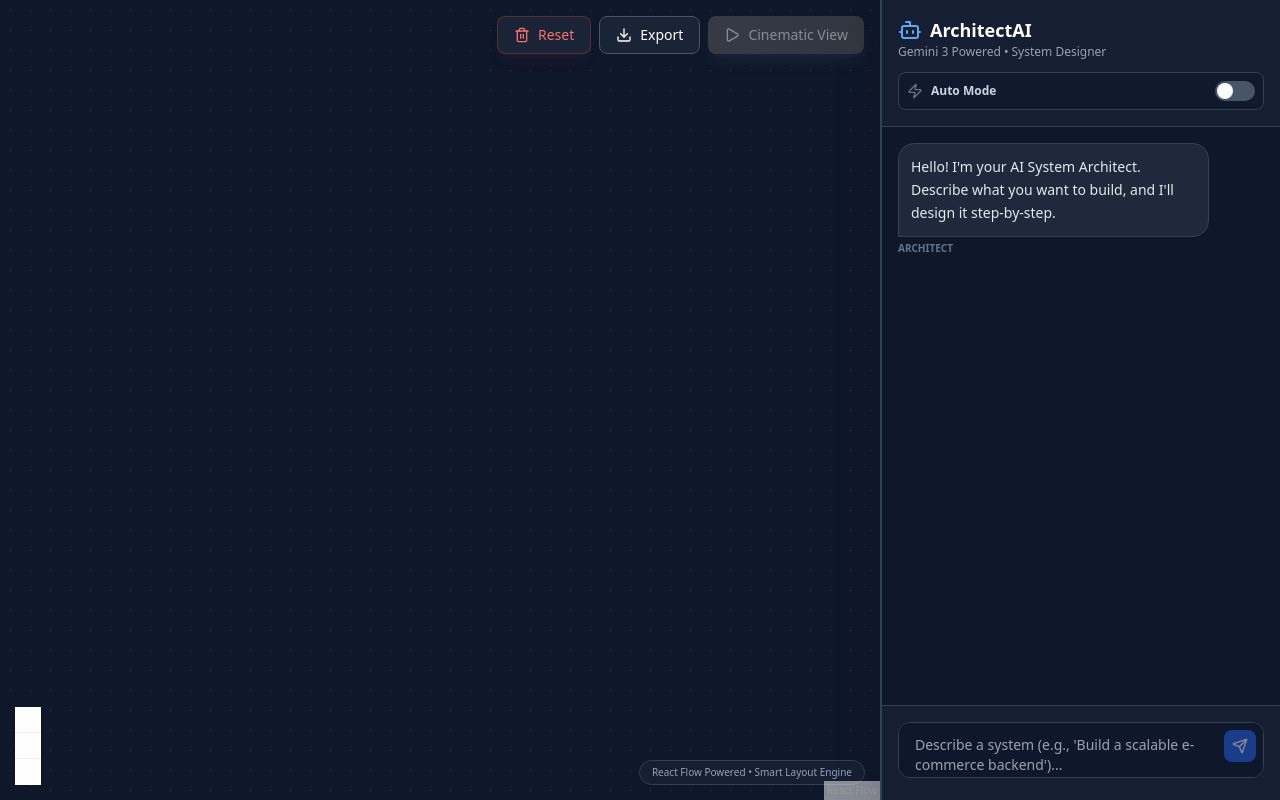
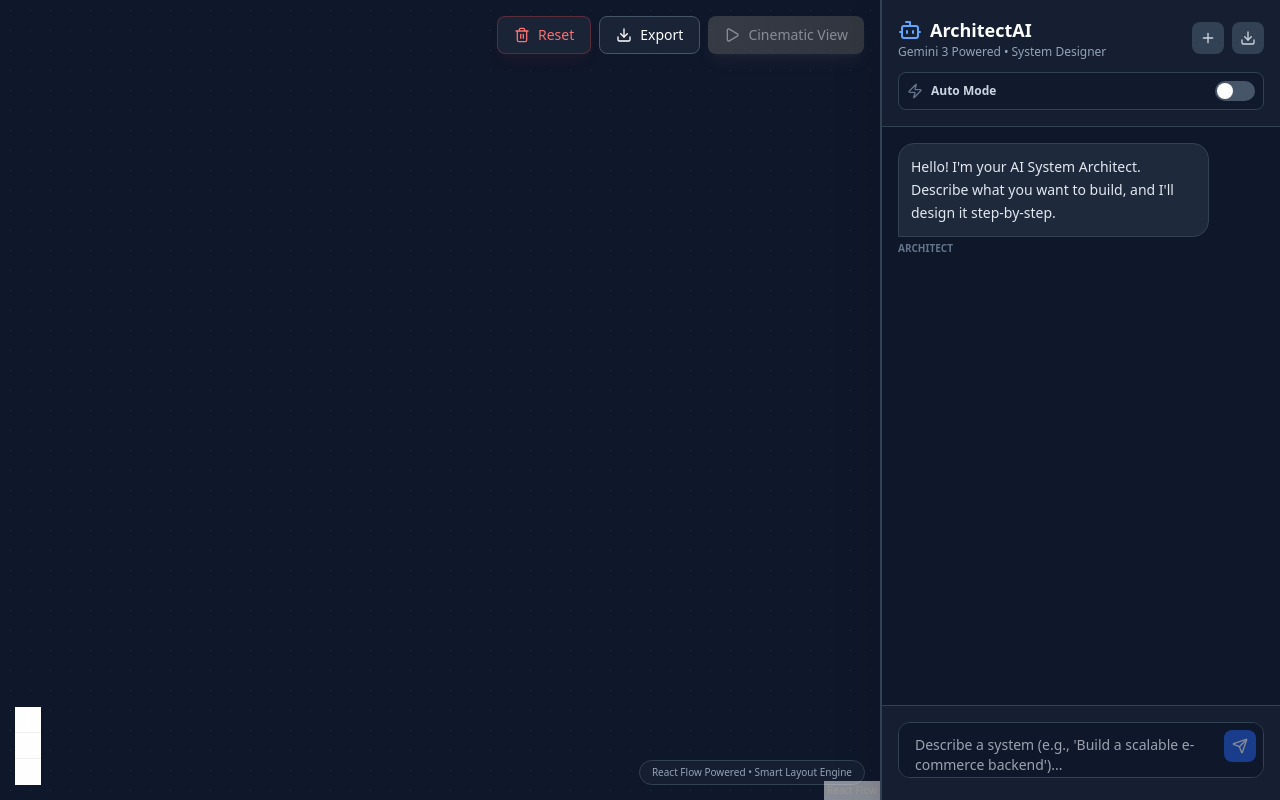
Before and after one commit to hezronokwach/architect, a React (Vite) app: page / in a window 1280 px wide. Built offline with nearby package versions, Linux system fonts and the light colour scheme; no server answers; the database is empty.

Commit message:
feat: introduce a dedicated `ChatInterface` component and integrate chat export and new chat functionalities.

```diff
--- a/App.tsx
+++ b/App.tsx
@@ -279,6 +279,40 @@ const App: React.FC = () => {
     }
   };
 
+  const handleExportChat = () => {
+    const chatData = {
+      messages,
+      nodes: nodes.map(n => ({ id: n.id, label: n.label, type: n.type, description: n.description })),
+      edges: edges.map(e => ({ from: e.fromId, to: e.toId, label: e.label })),
+      exportedAt: new Date().toISOString()
+    };
+
+    const blob = new Blob([JSON.stringify(chatData, null, 2)], { type: 'application/json' });
+    const url = URL.createObjectURL(blob);
+    const a = document.createElement('a');
+    a.href = url;
+    a.download = `architect-chat-${new Date().toISOString().split('T')[0]}.json`;
+    document.body.appendChild(a);
+    a.click();
+    document.body.removeChild(a);
+    URL.revokeObjectURL(url);
+  };
+
+  const handleNewChat = async () => {
+    if (window.confirm("Start a new chat? Current design will be saved to Firestore.")) {
+      const initialMessages: ChatMessage[] = [{
+        id: 'welcome',
+        role: 'model',
+        content: "Hello! I'm your AI System Architect. Describe what you want to build, and I'll design it step-by-step."
+      }];
+      setNodes([]);
+      setEdges([]);
+      setMessages(initialMessages);
+      setActiveProposal(null);
+      await persistToFirestore([], [], initialMessages);
+    }
+  };
+
   return (
     <div className="flex h-screen w-screen overflow-hidden bg-slate-900 text-white font-sans">
       <div className="flex-1 relative" ref={canvasRef}>
@@ -362,6 +396,8 @@ const App: React.FC = () => {
           setIsAutoMode={setIsAutoMode}
           autoSpeed={autoSpeed}
           setAutoSpeed={setAutoSpeed}
+          onExportChat={handleExportChat}
+          onNewChat={handleNewChat}
         />
       </div>
     </div>
--- a/components/ChatInterface.tsx
+++ b/components/ChatInterface.tsx
@@ -1,6 +1,6 @@
 import React, { useRef, useEffect } from 'react';
 import { motion } from 'framer-motion';
-import { Send, Bot, User, Check, X, Loader2, Zap } from 'lucide-react';
+import { Send, Bot, User, Check, X, Loader2, Zap, Download, Plus } from 'lucide-react';
 import { ChatMessage, Proposal } from '../types';
 
 interface ChatInterfaceProps {
@@ -16,6 +16,8 @@ interface ChatInterfaceProps {
   setIsAutoMode: (value: boolean) => void;
   autoSpeed: number;
   setAutoSpeed: (value: number) => void;
+  onExportChat: () => void;
+  onNewChat: () => void;
 }
 
 const ChatInterface: React.FC<ChatInterfaceProps> = ({
@@ -30,7 +32,9 @@ const ChatInterface: React.FC<ChatInterfaceProps> = ({
   isAutoMode,
   setIsAutoMode,
   autoSpeed,
-  setAutoSpeed
+  setAutoSpeed,
+  onExportChat,
+  onNewChat
 }) => {
   const scrollRef = useRef<HTMLDivElement>(null);
 
@@ -51,11 +55,29 @@ const ChatInterface: React.FC<ChatInterfaceProps> = ({
     <div className="flex flex-col h-full bg-slate-900 border-l border-slate-700">
       {/* Header */}
       <div className="p-4 border-b border-slate-700 bg-slate-800/50 backdrop-blur space-y-3">
+        <div className="flex items-center justify-between">
           <div>
             <h2 className="text-lg font-bold flex items-center gap-2">
               <Bot className="text-blue-400" /> ArchitectAI
             </h2>
             <p className="text-xs text-slate-400">Gemini 3 Powered • System Designer</p>
+          </div>
+          <div className="flex gap-2">
+            <button
+              onClick={onNewChat}
+              className="p-2 bg-slate-700 hover:bg-slate-600 rounded-lg transition-colors"
+              title="New Chat"
+            >
+              <Plus size={16} className="text-slate-300" />
+            </button>
+            <button
+              onClick={onExportChat}
+              className="p-2 bg-slate-700 hover:bg-slate-600 rounded-lg transition-colors"
+              title="Export Chat"
+            >
+              <Download size={16} className="text-slate-300" />
+            </button>
+          </div>
         </div>
 
         {/* Auto Mode Toggle */}
@@ -133,6 +155,7 @@ const ChatInterface: React.FC<ChatInterfaceProps> = ({
             <p className="text-sm text-slate-300 mb-4">
               I want to add <strong className="text-white">{activeProposal.data.label}</strong> to the design.
             </p>
+            {!isAutoMode && (
               <div className="flex gap-2">
                 <button
                   onClick={onConfirmProposal}
@@ -147,6 +170,13 @@ const ChatInterface: React.FC<ChatInterfaceProps> = ({
                   <X size={16} /> Reject
                 </button>
               </div>
+            )}
+            {isAutoMode && (
+              <div className="flex items-center justify-center gap-2 text-yellow-400 text-xs">
+                <Loader2 className="animate-spin w-4 h-4" />
+                <span>Auto-confirming in {(2 / autoSpeed).toFixed(1)}s...</span>
+              </div>
+            )}
           </motion.div>
         )}
 
@@ -164,13 +194,19 @@ const ChatInterface: React.FC<ChatInterfaceProps> = ({
             value={input}
             onChange={(e) => setInput(e.target.value)}
             onKeyDown={handleKeyDown}
-            disabled={isStreaming || activeProposal !== null}
-            placeholder={activeProposal ? "Please confirm or reject proposal..." : "Describe a system (e.g., 'Build a scalable e-commerce backend')..."}
+            disabled={isStreaming || (activeProposal !== null && isAutoMode)}
+            placeholder={
+              activeProposal && !isAutoMode
+                ? "Ask questions or request changes before confirming..."
+                : activeProposal && isAutoMode
+                  ? "Auto Mode active..."
+                  : "Describe a system (e.g., 'Build a scalable e-commerce backend')..."
+            }
             className="w-full bg-slate-900 text-white rounded-xl pl-4 pr-12 py-3 text-sm focus:outline-none focus:ring-2 focus:ring-blue-500 border border-slate-700 resize-none h-14 disabled:opacity-50"
           />
           <button
             onClick={onSend}
-            disabled={!input.trim() || isStreaming || activeProposal !== null}
+            disabled={!input.trim() || isStreaming || (activeProposal !== null && isAutoMode)}
             className="absolute right-2 top-2 p-2 bg-blue-600 rounded-lg text-white hover:bg-blue-500 disabled:opacity-50 disabled:hover:bg-blue-600 transition-all"
           >
             <Send size={16} />
```
Lines whose indentation alone changed are shown as unchanged.
